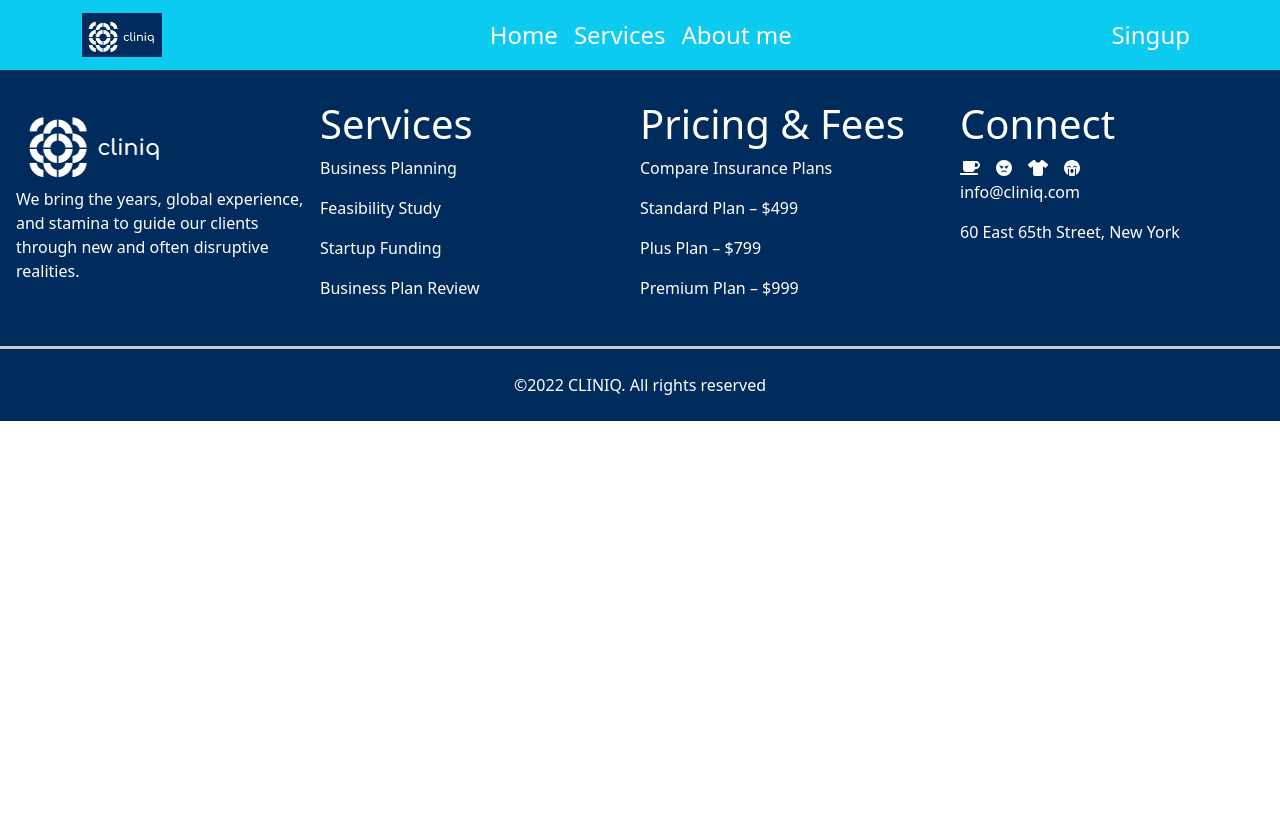
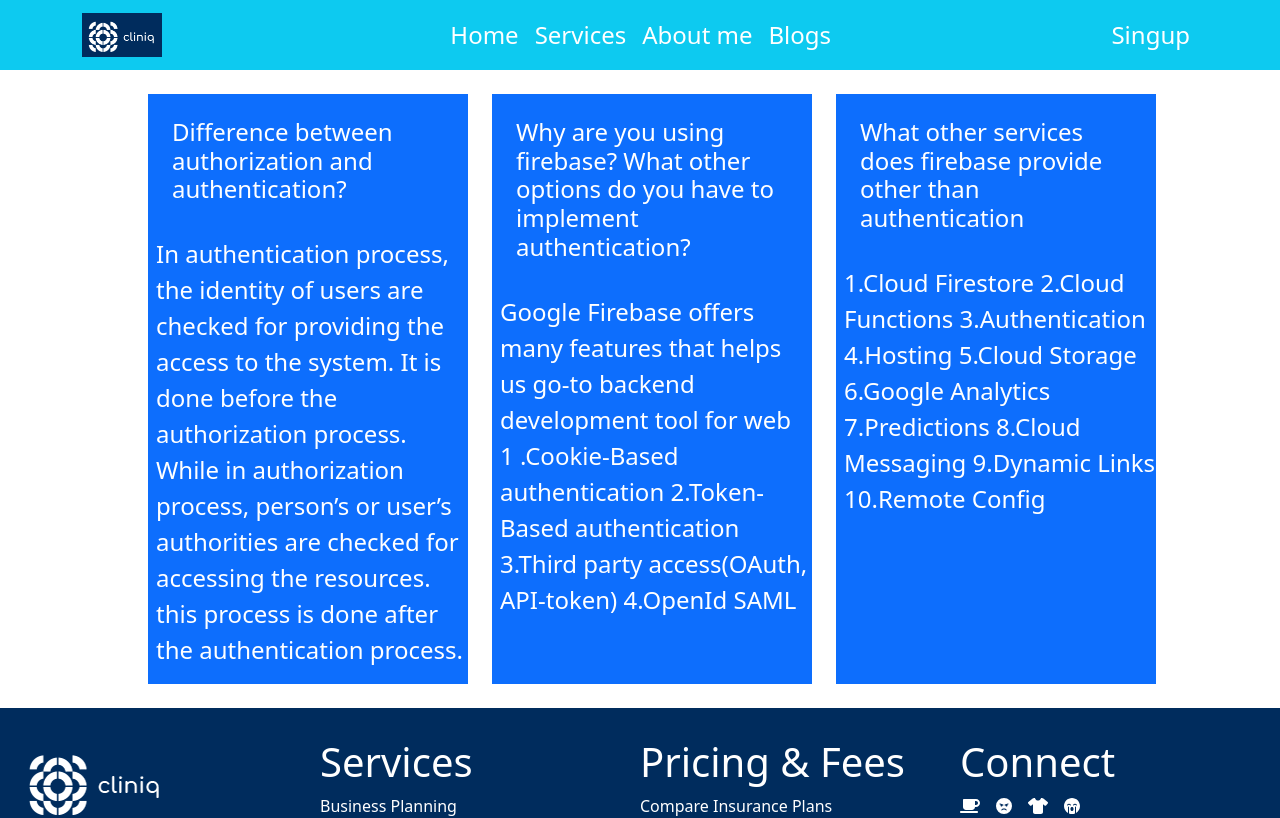
Before and after one commit to ajoy45/doctor, a React (Create React App) app: page /blog in a window 1280 px wide. Shown: the top 818 px of the page. Built offline with nearby package versions, Linux system fonts and the light colour scheme; no server answers.

Commit message:
blogs add

```diff
--- a/src/App.js
+++ b/src/App.js
@@ -10,6 +10,7 @@
 import Footer from './Shared/Footer/Footer';
 import Checkout from './Pagess/Checkout/Checkout';
 import RequiredAuth from './RequiredAuth/RequiredAuth';
+import Blogs from './Pagess/Blogs/Blogs';
 
 function App() {
   return (
@@ -21,6 +22,7 @@
         <Route path="/services"element={<Servicess></Servicess>}></Route>
         <Route path="/about"element={<About></About>}></Route>
         <Route path="/login"element={<Login></Login>}></Route>
+        <Route path="/blog"element={<Blogs></Blogs>}></Route>
         <Route path="/checkout"element={
           <RequiredAuth>
             <Checkout></Checkout>
--- /dev/null
+++ b/src/Pagess/Blogs/Blogs.js
@@ -0,0 +1,40 @@
+import React from 'react';
+import './Blogs.css'
+const Blogs = () => {
+    return (
+        < div className='d-flex justify-content-center'>
+            <div className='w-25 bg-primary text-white ms-4 mt-4 mb-4'>
+                < h1 className=' p-4 fs-4'> Difference between authorization and authentication?</h1>
+                <p className=' fs-4 ps-2'>In authentication process, the identity of users are checked for providing the access to the system.	It is done before the authorization process.<br></br>
+
+                    While in authorization process, person’s or user’s authorities are checked for accessing the resources.  this process is done after the authentication process.	</p>
+            </div>
+            <div className='w-25 bg-primary text-white ms-4 mt-4 mb-4'>
+                < h1 className=' p-4 fs-4'> Why are you using firebase? What other options do you have to implement authentication?</h1>
+                <p className=' fs-4 ps-2'>Google Firebase offers many features that helps us go-to backend development tool for web<br></br>
+
+                    1 .Cookie-Based authentication
+                    2.Token-Based authentication
+                    3.Third party access(OAuth, API-token)
+                    4.OpenId
+                    SAML	</p>
+            </div>
+            <div className='w-25 bg-primary text-white ms-4 mt-4 mb-4'>
+                < h1 className=' p-4 fs-4'> What other services does firebase provide other than authentication</h1>
+                <p className=' fs-4 ps-2'>1.Cloud Firestore
+                    2.Cloud Functions
+                    3.Authentication
+                    4.Hosting
+                    5.Cloud Storage
+                    6.Google Analytics
+                    7.Predictions
+                    8.Cloud Messaging
+                    9.Dynamic Links
+                    10.Remote Config	</p>
+            </div>
+
+        </div>
+    );
+};
+
+export default Blogs;
--- a/src/Shared/Header/Header.js
+++ b/src/Shared/Header/Header.js
@@ -26,6 +26,7 @@
                             <Nav.Link as={Link} to="/home" className='text-white fs-4' >Home</Nav.Link>
                             <Nav.Link  className='text-white fs-4'href="home#service">Services</Nav.Link>
                             <Nav.Link as={Link}to="/about" className='text-white fs-4' href="#deets">About me</Nav.Link>
+                            <Nav.Link as={Link}to="/blog" className='text-white fs-4' href="#deets">Blogs</Nav.Link>
 
                         </Nav>
                         <Nav>
```
Also changed, not shown: src/Pagess/Blogs/Blogs.css (added).
